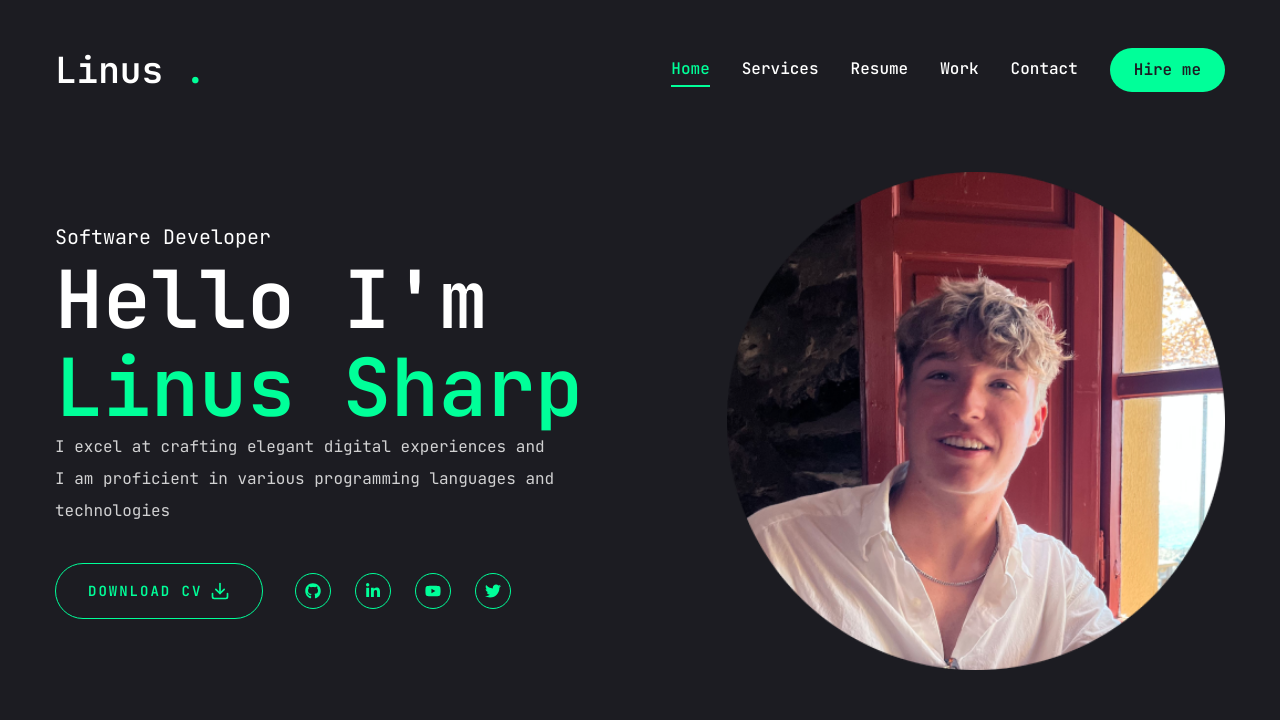
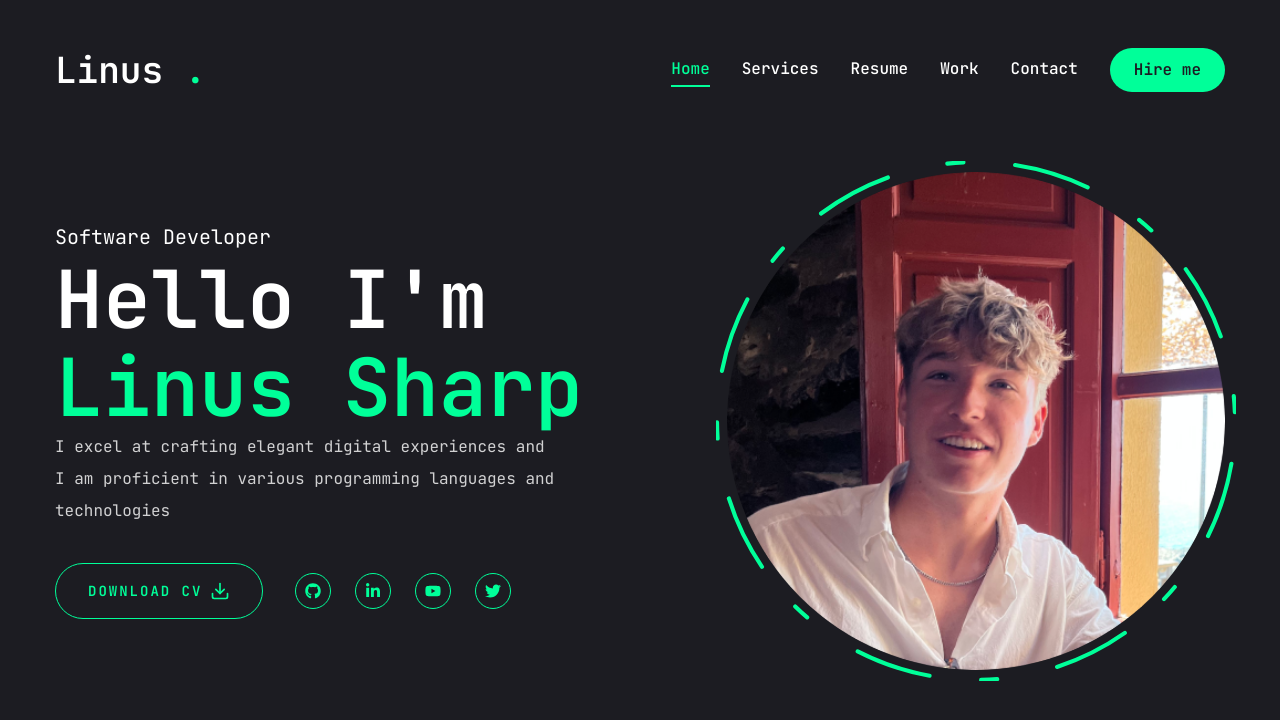
Before and after one commit to LinusSharp/Portfolio-Website, a Next.js app in the folder my-app/: page / in a window 1280 px wide. Shown: the top 720 px of the page. Built offline with nearby package versions, Linux system fonts and the light colour scheme.

Commit message:
feat: finished home page

```diff
--- a/my-app/app/layout.jsx
+++ b/my-app/app/layout.jsx
@@ -13,8 +13,8 @@ const jetbrainsMono = JetBrains_Mono({
 });
 
 export const metadata = {
-  title: "Create Next App",
-  description: "Generated by create next app",
+  title: "Linus Sharp",
+  description: "Tech Portfolio",
 };
 
 export default function RootLayout({ children }) {
--- a/my-app/app/page.jsx
+++ b/my-app/app/page.jsx
@@ -10,7 +10,7 @@ const Home = () => {
       <div className="container mx-auto h-full">
         <div className="flex flex-col xl:flex-row items-center justify-between xl:pt-8 xl:pb-24">
           {/*text*/}
-          <div className="text-center xl:text-left">
+          <div className="text-center xl:text-left order-2 xl:order-none">
             <span className="text-xl">Software Developer</span>
             <h1 className="h1">
               Hello I'm <br /> <span className="text-accent">Linus Sharp</span>
@@ -38,7 +38,7 @@ const Home = () => {
             </div>
           </div>
           {/*photo*/}
-          <div>
+          <div className="order-1 xl:order-name mb-8 xl:mb-0">
             <Photo />
           </div>
         </div>
--- a/my-app/components/Photo.jsx
+++ b/my-app/components/Photo.jsx
@@ -5,31 +5,61 @@ import Image from "next/image";
 
 const Photo = () => {
   return (
-    <div className="w-full h-full relative">
+    <div className="w-full h-full flex items-center justify-center relative">
       <motion.div
         initial={{ opacity: 0 }}
         animate={{
           opacity: 1,
           transition: { delay: 2, duration: 0.4, ease: "easeIn" },
         }}
+        className="relative"
       >
+        {/* image */}
         <motion.div
           initial={{ opacity: 0 }}
           animate={{
             opacity: 1,
             transition: { delay: 2.4, duration: 0.4, ease: "easeInOut" },
           }}
-          className="w-[298px] h-[298px] xl:w-[498px] xl:h-[498px]"
+          className="w-[298px] h-[298px] xl:w-[498px] xl:h-[498px] relative z-10"
         >
           <Image
             src="/assets/me.png"
             priority
             quality={100}
             fill
-            alt=""
-            className="object-contain"
+            alt="profile image"
+            className="object-cover rounded-full"
           />
         </motion.div>
+
+        {/* circle */}
+        <motion.svg
+          className="absolute top-1/2 left-1/2 transform -translate-x-1/2 -translate-y-1/2 w-[320px] xl:w-[520px] h-[320px] xl:h-[520px]"
+          fill="transparent"
+          viewBox="0 0 506 506"
+          xmlns="http://www.w3.org/2000/svg"
+        >
+          <motion.circle
+            cx="253"  // Adjusted center point
+            cy="253"  // Adjusted center point
+            r="252"   // Increased radius to fit the image better
+            stroke="#00ff99"
+            strokeWidth="4"
+            strokeLinecap="round"
+            strokeLinejoin="round"
+            initial={{ strokeDasharray: "0 0" }}
+            animate={{
+              strokeDasharray: ["15 120 25 25", "16 25 92 72", "4 250 22 22"],  // Adjusted dash pattern
+              rotate: [120, 360],  // Full rotation
+            }}
+            transition={{
+              duration: 20,  // Slower rotation for smooth effect
+              repeat: Infinity,
+              repeatType: "reverce",
+            }}
+          />
+        </motion.svg>
       </motion.div>
     </div>
   );
```
